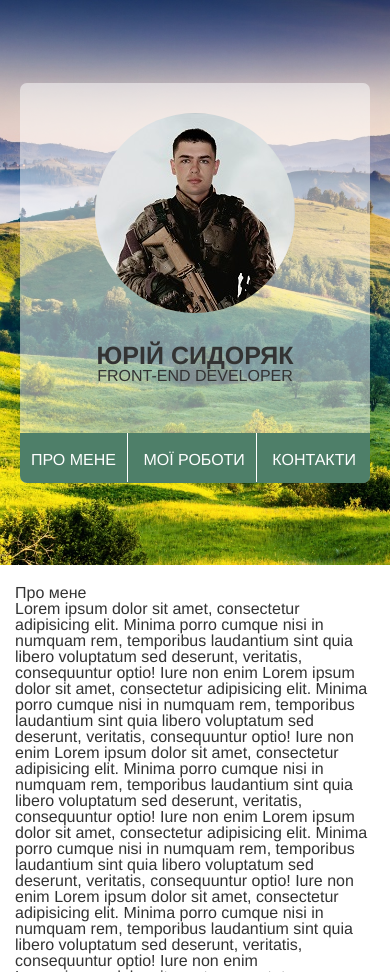
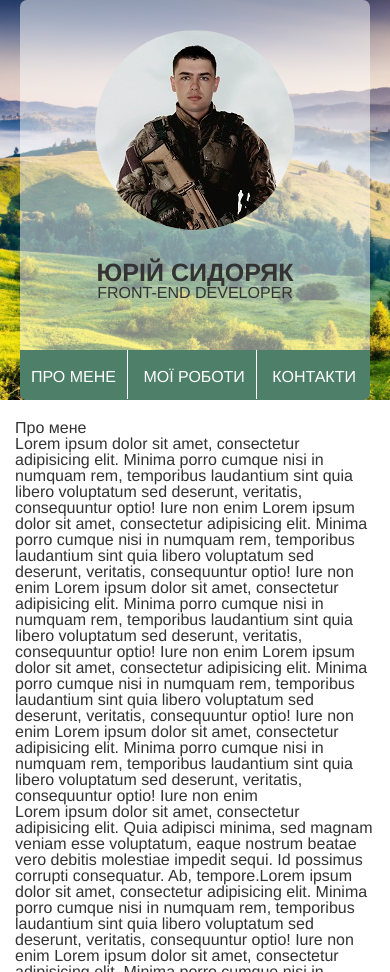
Before and after one commit to yuraSydoriak/work, a plain HTML site: page index.html in a window 390 px wide. Shown: the top 972 px of the page. Drawn offline with Linux system fonts and the light colour scheme.

Commit message:
change style for mob screen

```diff
--- a/css/style.css
+++ b/css/style.css
@@ -157,7 +157,7 @@ table {
 @media (max-width: 576px) {
   .wrapper{
   	min-width:350px;
-  	height:565px;
+  	height: 400px;
 	}
 	.my_info {
   	position: absolute;
```
Also changed, not shown: 1 other file.
